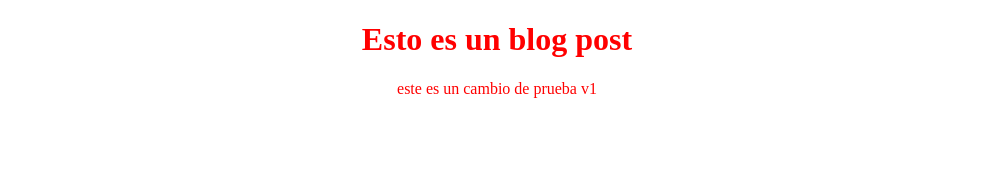
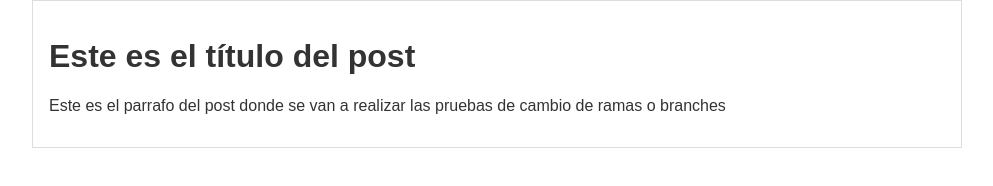
Before and after one commit to SantiagoRMV/Blogpost, a plain HTML site: page index.html in a window 1280 px wide. Shown: the whole page, without its empty margins (143-1136 px from the left). Drawn offline with Linux system fonts and the light colour scheme.

Commit message:
Pruebas en la master branch

```diff
--- a/estilos.css
+++ b/estilos.css
@@ -1,4 +1,20 @@
 body {
-    text-align: center;
-    color: red;
+    text-align: left;
+    color: #333;
+    font-family: Arial, Helvetica, sans-serif;
+    font-size: 16px;
+    margin: 0;
+    padding: 0;
 }
+
+#container {
+    width: 70%;
+    padding: 1em;
+    text-align: left;
+    border: 1px solid #DDD;
+    margin: 0 auto;
+}
+
+.container h1 {
+    font-size: 20px;
+}
--- a/index.html
+++ b/index.html
@@ -7,7 +7,15 @@
     <title>Document</title>
 </head>
 <body>
-    <h1>Esto es un blog post</h1>
-    <p>este es un cambio de prueba v1</p>
+    <div id="container">
+        <div class="post">
+            <h1>
+                Este es el título del post
+            </h1>
+            <p>
+                Este es el parrafo del post donde se van a realizar las pruebas de cambio de ramas o branches
+            </p>
+        </div>
+    </div>
 </body>
 </html>
```
